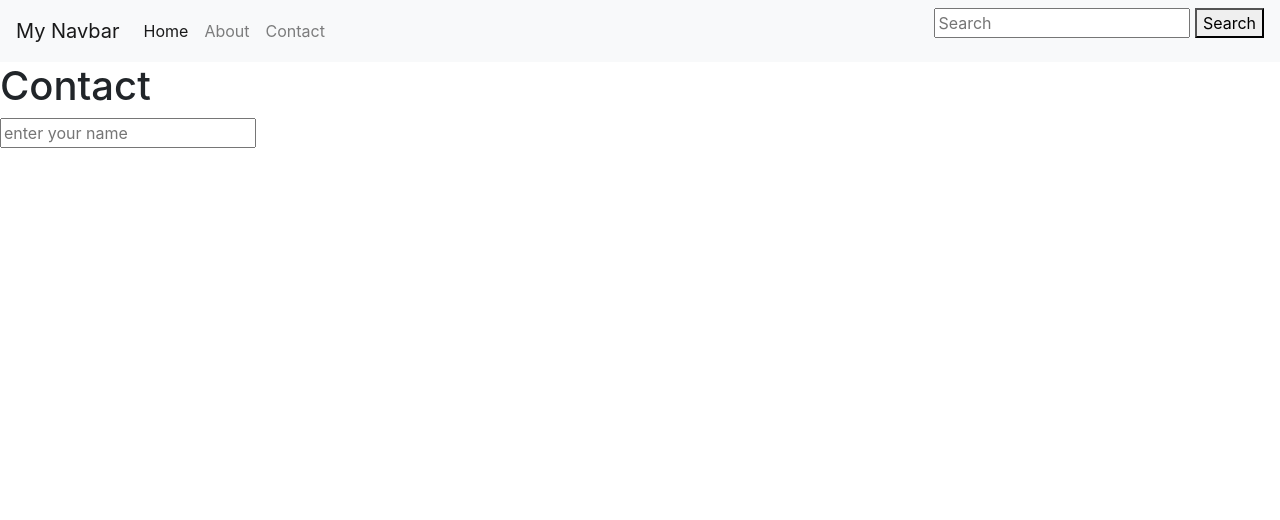
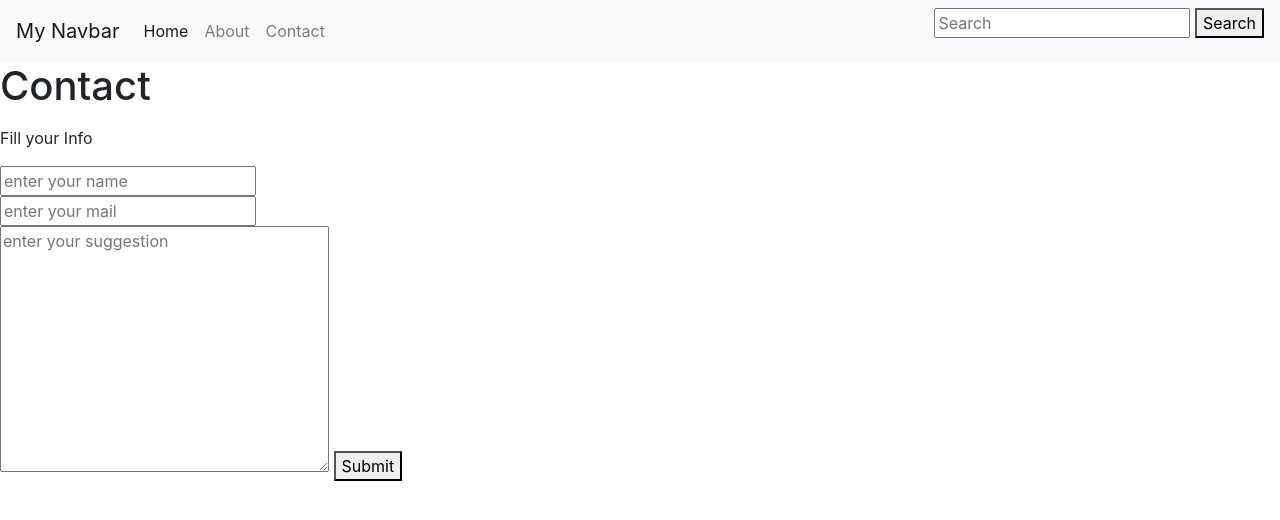
Before and after one commit to realtirtha/PythonLearning, a Django app: page /contact/ in a window 1280 px wide. Shown: the top 520 px of the page. Run offline with Django 4.2, Linux system fonts and the light colour scheme; some libraries are stand-ins or nearby versions.

Commit message:
textarea added

```diff
--- a/ProjectInit/initproject/templates/contact.html
+++ b/ProjectInit/initproject/templates/contact.html
@@ -3,7 +3,11 @@
 {% block content %}
 <h1>Contact</h1>
 
-<form action="feedback">
-    <input type="text" placeholder="enter your name">
-</form>
+<form action="feedback"></form>
+    <p>Fill your Info</p>
+    <input type="text" placeholder="enter your name"> <br>
+    <input type="text" placeholder="enter your mail"> <br>
+    <textarea name="suggestarea" placeholder="enter your suggestion" id="" cols="30" rows="10"></textarea>
+    <button>Submit</button>
+
 {% endblock %}
```
